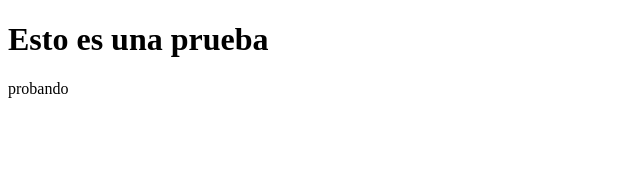
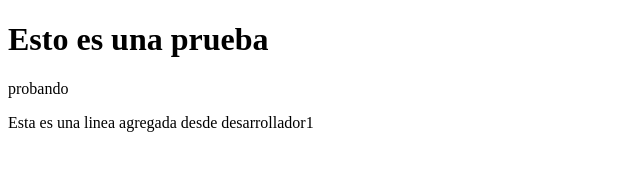
Before and after one commit to NicoMadariaga/curso-git, a plain HTML site: page index.html in a window 1280 px wide. Shown: the whole page, without its empty margins (0-640 px from the left). Drawn offline with Linux system fonts and the light colour scheme.

Commit message:
Linea agregada desde desarrollador1

```diff
--- a/index.html
+++ b/index.html
@@ -9,5 +9,8 @@
 <body>
     <h1>Esto es una prueba</h1>
     probando
+
+
+    <p>Esta es una linea agregada desde desarrollador1</p>
 </body>
 </html>
```
